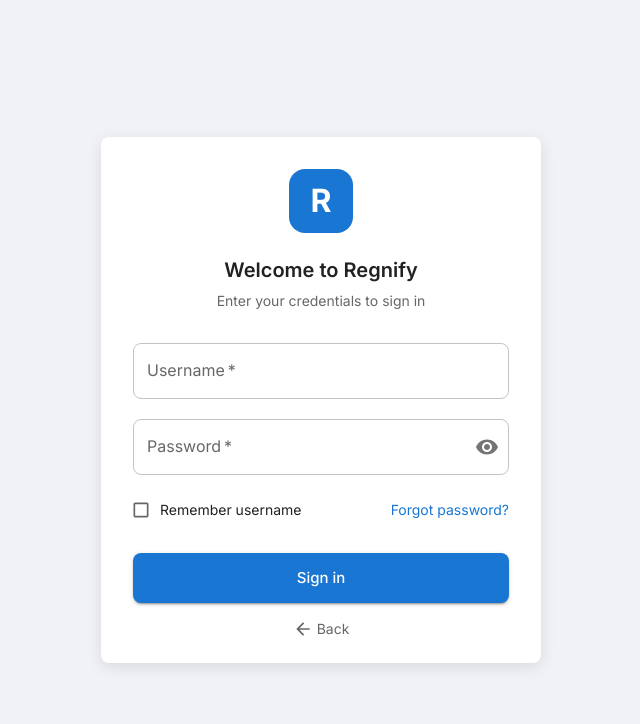
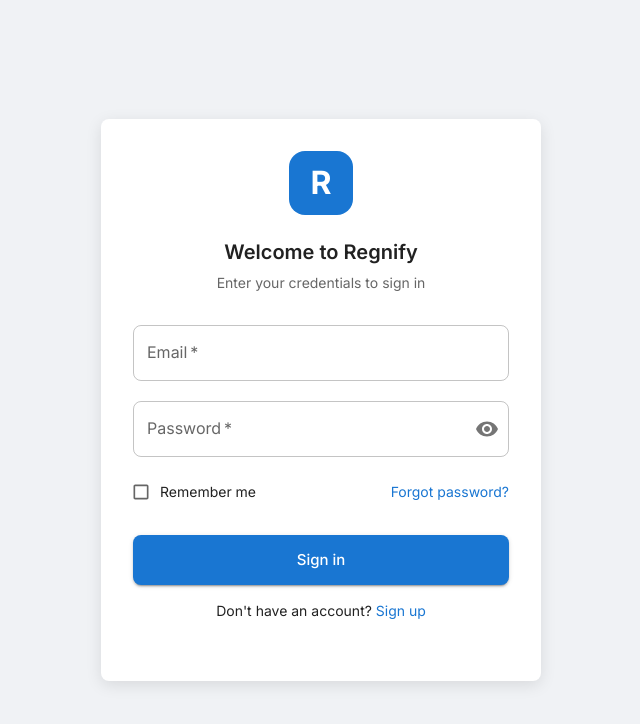
Before and after one commit to regnify-team/regnify-frontend, a React (Vite) app: page /login in a window 1280 px wide. Shown: the top 724 px of the page, without its empty margins (319-959 px from the left). Built offline with nearby package versions, Linux system fonts and the light colour scheme; no server answers.

Commit message:
feat: implement Supabase authentication with AuthProvider, ProtectedRoute, and sign-up/sign-in flows

```diff
--- a/package.json
+++ b/package.json
@@ -17,6 +17,7 @@
     "@mui/material": "^7.3.7",
     "@mui/x-data-grid": "^8.27.0",
     "@mui/x-date-pickers": "^8.27.0",
+    "@supabase/supabase-js": "^2.103.0",
     "axios": "^1.13.4",
     "dayjs": "^1.11.19",
     "react": "^19.2.0",
--- a/src/App.tsx
+++ b/src/App.tsx
@@ -6,41 +6,51 @@ import { DashboardPage } from './pages/DashboardPage'
 import { AnalyticsDashboard } from './pages/AnalyticsDashboard'
 import { UploadPage } from './pages/UploadPage'
 import { MainLayout } from './layouts/MainLayout'
+import { AuthProvider } from './contexts/AuthContext'
+import { ProtectedRoute } from './components/ProtectedRoute'
 
 function App() {
   return (
     <ThemeProvider theme={theme}>
       <CssBaseline />
+      <AuthProvider>
         <BrowserRouter>
           <Routes>
             <Route path="/login" element={<LoginPage />} />
             <Route
               path="/dashboard"
               element={
+                <ProtectedRoute>
                   <MainLayout>
                     <DashboardPage />
                   </MainLayout>
+                </ProtectedRoute>
               }
             />
             <Route
               path="/analytics"
               element={
+                <ProtectedRoute>
                   <MainLayout>
                     <AnalyticsDashboard />
                   </MainLayout>
+                </ProtectedRoute>
               }
             />
             <Route
               path="/upload"
               element={
+                <ProtectedRoute>
                   <MainLayout>
                     <UploadPage />
                   </MainLayout>
+                </ProtectedRoute>
               }
             />
             <Route path="/" element={<Navigate to="/login" replace />} />
           </Routes>
         </BrowserRouter>
+      </AuthProvider>
     </ThemeProvider>
   )
 }
--- /dev/null
+++ b/src/components/ProtectedRoute.tsx
@@ -0,0 +1,29 @@
+import { Navigate, useLocation } from 'react-router-dom'
+import { useAuth } from '../contexts/AuthContext'
+import { Box, CircularProgress } from '@mui/material'
+
+export const ProtectedRoute = ({ children }: { children: React.ReactNode }) => {
+  const { session, isLoading } = useAuth()
+  const location = useLocation()
+
+  if (isLoading) {
+    return (
+      <Box
+        sx={{
+          display: 'flex',
+          justifyContent: 'center',
+          alignItems: 'center',
+          height: '100vh',
+        }}
+      >
+        <CircularProgress />
+      </Box>
+    )
+  }
+
+  if (!session) {
+    return <Navigate to="/login" state={{ from: location }} replace />
+  }
+
+  return <>{children}</>
+}
--- /dev/null
+++ b/src/contexts/AuthContext.tsx
@@ -0,0 +1,51 @@
+import { createContext, useContext, useEffect, useState } from 'react'
+import type { Session, User } from '@supabase/supabase-js'
+import { supabase } from '../utils/supabase'
+
+type AuthContextType = {
+  session: Session | null
+  user: User | null
+  isLoading: boolean
+}
+
+const AuthContext = createContext<AuthContextType>({
+  session: null,
+  user: null,
+  isLoading: true,
+})
+
+export const AuthProvider = ({ children }: { children: React.ReactNode }) => {
+  const [session, setSession] = useState<Session | null>(null)
+  const [user, setUser] = useState<User | null>(null)
+  const [isLoading, setIsLoading] = useState(true)
+
+  useEffect(() => {
+    // Get initial session
+    supabase.auth.getSession().then(({ data: { session } }) => {
+      setSession(session)
+      setUser(session?.user ?? null)
+      setIsLoading(false)
+    })
+
+    // Listen for auth changes
+    const {
+      data: { subscription },
+    } = supabase.auth.onAuthStateChange((_event, session) => {
+      setSession(session)
+      setUser(session?.user ?? null)
+      setIsLoading(false)
+    })
+
+    return () => subscription.unsubscribe()
+  }, [])
+
+  return (
+    <AuthContext.Provider value={{ session, user, isLoading }}>
+      {children}
+    </AuthContext.Provider>
+  )
+}
+
+export const useAuth = () => {
+  return useContext(AuthContext)
+}
--- a/src/pages/LoginPage.tsx
+++ b/src/pages/LoginPage.tsx
@@ -11,22 +11,53 @@ import {
   Typography,
   InputAdornment,
   IconButton,
+  Alert,
+  CircularProgress,
 } from '@mui/material'
 import { Visibility, VisibilityOff, ArrowBack } from '@mui/icons-material'
 import { useNavigate } from 'react-router-dom'
 import { Logo } from '../components/Logo'
+import { supabase } from '../utils/supabase'
 
 export const LoginPage = () => {
   const navigate = useNavigate()
+  const [isSignUp, setIsSignUp] = useState(false)
   const [showPassword, setShowPassword] = useState(false)
-  const [username, setUsername] = useState('')
+  const [email, setEmail] = useState('')
   const [password, setPassword] = useState('')
   const [rememberUsername, setRememberUsername] = useState(false)
+  const [isLoading, setIsLoading] = useState(false)
+  const [error, setError] = useState<string | null>(null)
+  const [successMsg, setSuccessMsg] = useState<string | null>(null)
 
-  const handleSubmit = (e: React.FormEvent) => {
+  const handleSubmit = async (e: React.FormEvent) => {
     e.preventDefault()
-    // Navigate to dashboard (no actual authentication for now)
+    setIsLoading(true)
+    setError(null)
+    setSuccessMsg(null)
+
+    if (isSignUp) {
+      const { error } = await supabase.auth.signUp({
+        email,
+        password,
+      })
+      if (error) {
+        setError(error.message)
+      } else {
+        setSuccessMsg('Check your email to verify your account.')
+      }
+    } else {
+      const { error } = await supabase.auth.signInWithPassword({
+        email,
+        password,
+      })
+      if (error) {
+        setError(error.message)
+      } else {
         navigate('/dashboard')
+      }
+    }
+    setIsLoading(false)
   }
 
   return (
@@ -60,17 +91,30 @@ export const LoginPage = () => {
             color="text.secondary"
             sx={{ mb: 4 }}
           >
-            Enter your credentials to sign in
+            {isSignUp ? 'Create a new account' : 'Enter your credentials to sign in'}
           </Typography>
+
+          {error && (
+            <Alert severity="error" sx={{ mb: 3 }}>
+              {error}
+            </Alert>
+          )}
+
+          {successMsg && (
+            <Alert severity="success" sx={{ mb: 3 }}>
+              {successMsg}
+            </Alert>
+          )}
 
           <form onSubmit={handleSubmit}>
             <TextField
               fullWidth
-              label="Username"
+              label="Email"
+              type="email"
               required
-              value={username}
-              onChange={(e) => setUsername(e.target.value)}
-              placeholder="Enter your username"
+              value={email}
+              onChange={(e) => setEmail(e.target.value)}
+              placeholder="Enter your email"
               sx={{ mb: 2.5 }}
             />
 
@@ -97,6 +141,7 @@ export const LoginPage = () => {
               }}
             />
 
+            {!isSignUp && (
               <Box
                 sx={{
                   display: 'flex',
@@ -114,7 +159,7 @@ export const LoginPage = () => {
                     />
                   }
                   label={
-                  <Typography variant="body2">Remember username</Typography>
+                    <Typography variant="body2">Remember me</Typography>
                   }
                 />
                 <Link
@@ -125,31 +170,57 @@ export const LoginPage = () => {
                   Forgot password?
                 </Link>
               </Box>
+            )}
 
             <Button
               type="submit"
               fullWidth
               variant="contained"
               size="large"
+              disabled={isLoading}
               sx={{ mb: 2, py: 1.5 }}
             >
-              Sign in
+              {isLoading ? <CircularProgress size={24} /> : isSignUp ? 'Sign up' : 'Sign in'}
             </Button>
+
+            <Box sx={{ display: 'flex', justifyContent: 'center', mb: 2 }}>
+              <Typography variant="body2">
+                {isSignUp ? 'Already have an account?' : "Don't have an account?"}{' '}
+                <Link
+                  component="button"
+                  type="button"
+                  variant="body2"
+                  onClick={() => {
+                    setIsSignUp(!isSignUp)
+                    setError(null)
+                    setSuccessMsg(null)
+                  }}
+                  sx={{ textDecoration: 'none', color: 'primary.main', verticalAlign: 'baseline' }}
+                >
+                  {isSignUp ? 'Sign in' : 'Sign up'}
+                </Link>
+              </Typography>
+            </Box>
 
             <Box sx={{ display: 'flex', justifyContent: 'center' }}>
               <Link
                 href="#"
                 variant="body2"
+                onClick={(e) => {
+                  e.preventDefault()
+                  if (isSignUp) setIsSignUp(false)
+                }}
                 sx={{
                   textDecoration: 'none',
                   color: 'text.secondary',
                   display: 'flex',
                   alignItems: 'center',
                   gap: 0.5,
+                  visibility: isSignUp ? 'visible' : 'hidden'
                 }}
               >
                 <ArrowBack fontSize="small" />
-                Back
+                Back to login
               </Link>
             </Box>
           </form>
--- /dev/null
+++ b/src/utils/supabase.ts
@@ -0,0 +1,6 @@
+import { createClient } from '@supabase/supabase-js'
+
+export const supabase = createClient(
+  import.meta.env.VITE_SUPABASE_URL,
+  import.meta.env.VITE_SUPABASE_ANON_KEY
+)
```
Also changed, not shown: 1 other file (tests, documents, lock files or other folders). Lines whose indentation alone changed are shown as unchanged.
